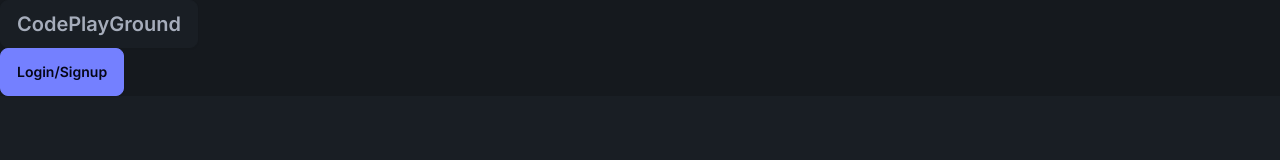
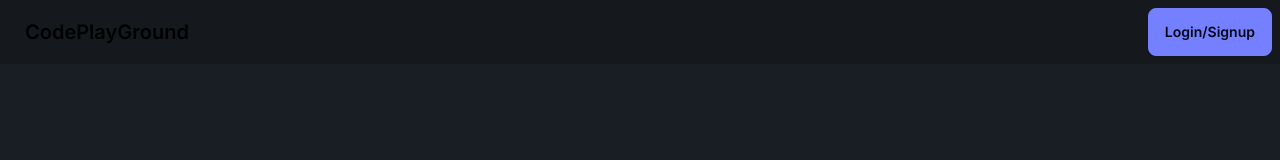
Before and after one commit to mgm152002/codeplayground_frontend, a Next.js app: page / in a window 1280 px wide. Shown: the top 160 px of the page. Built offline with nearby package versions, Linux system fonts and the light colour scheme; no server answers.

Commit message:
masterComm

```diff
--- a/Components/NavbarComp.jsx
+++ /dev/null
@@ -1,19 +0,0 @@
-
-
-import React from 'react'
-
-const NavbarComp = () => {
-  return (
-    <div className="navbar bg-base-300">
-    <div className="flex-1">
-      <a className="btn btn-ghost text-xl">CodePlayGround</a>
-
-    </div>
-    <div className="flex-none">
-     <a className='btn btn-primary' href='/api/auth/login'>Login/Signup</a>
-    </div>
-  </div>
-  )
-}
-
-export default NavbarComp
--- a/app/page.js
+++ b/app/page.js
@@ -1,7 +1,7 @@
 'use client'
 import { useUser } from '@auth0/nextjs-auth0/client';
 import { useRouter } from "next/navigation";
-import NavbarComp from '../components/NavbarComp';
+
 export default  function Home() {
 
   const router=useRouter();
@@ -11,7 +11,15 @@ export default  function Home() {
   }
   return (
     <div className='bg-base-500'>
-      <NavbarComp/>
+      <div className="navbar bg-base-300">
+    <div className="flex-1">
+      <a className="btn btn-ghost text-xl">CodePlayGround</a>
+
+    </div>
+    <div className="flex-none">
+     <a className='btn btn-primary' href='/api/auth/login'>Login/Signup</a>
+    </div>
+  </div>
       <div className="hero min-h-screen bg-base-200">
         <div className="hero-content flex-col lg:flex-row">
           <img src="https://th.bing.com/th/id/OIG3.lG5l3d0awnok0rpKZL8Y?pid=ImgGn" className="max-w-sm rounded-lg shadow-2xl lg:max-w-none lg:w-1/2" alt="Compiler Image" />
```
